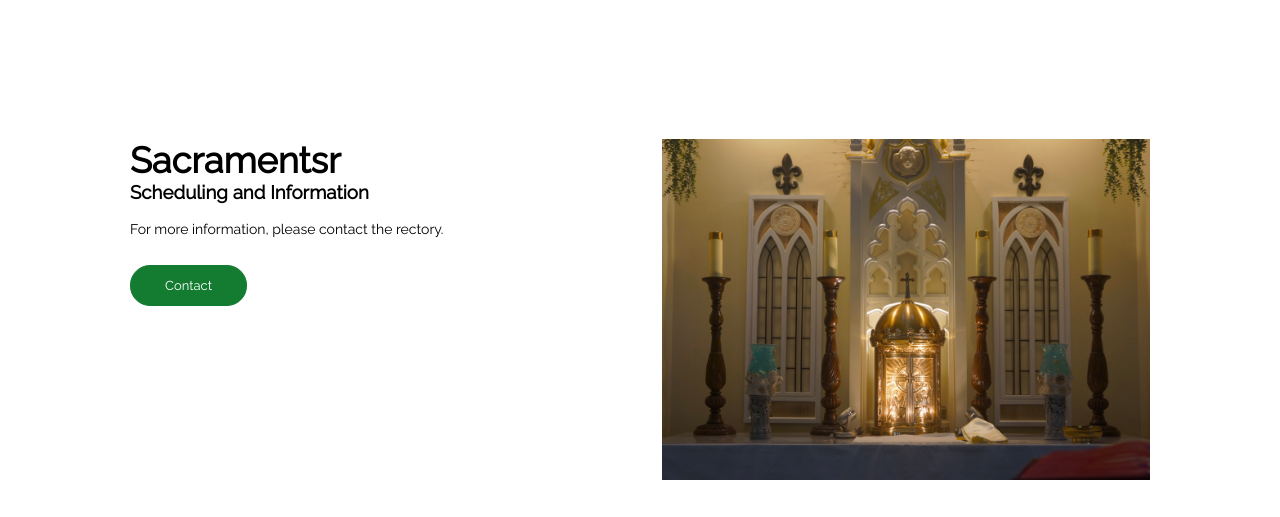
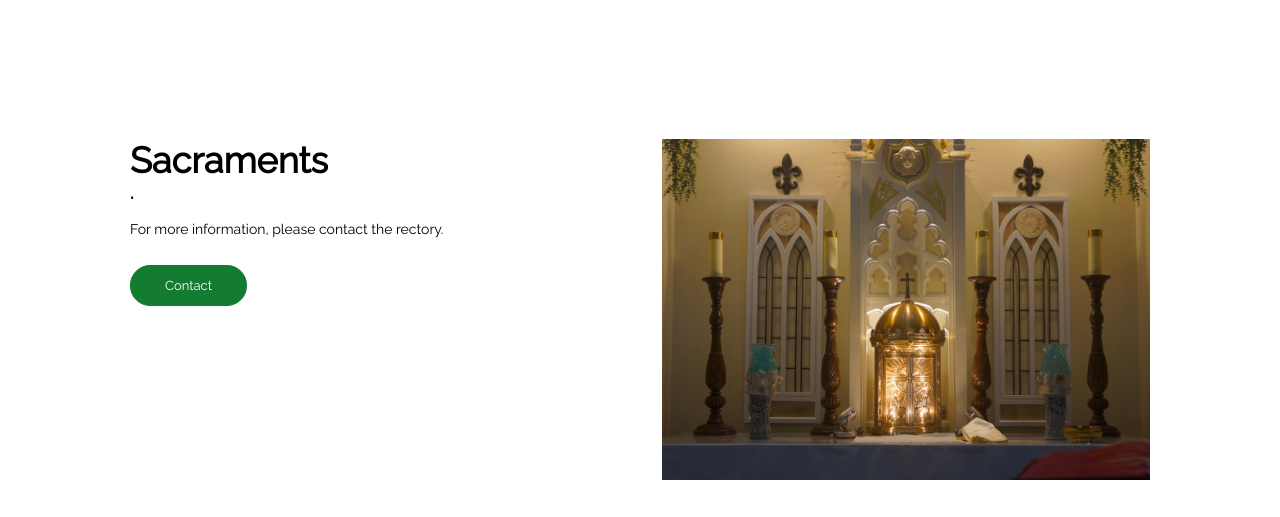
Before and after one commit to hopeDeJesusCodes/stpeter, a plain HTML site: page sacraments.html in a window 1280 px wide. Shown: the part 422-939 px from the top of the page. Drawn offline with Linux system fonts and the light colour scheme.

Commit message:
Edit Round 1

```diff
--- a/sacraments.html
+++ b/sacraments.html
@@ -44,8 +44,8 @@
 <section class="about-paragraph">
     <div class = "row">
         <div class="paragraph-col">
-            <h1>Sacramentsr</h1>
-            <h3>Scheduling and Information</h3>
+            <h1>Sacraments</h1>
+            <h3>.</h3>
             <p>For more information, please contact the rectory.
             </p>
             <a href="contact.html" class="secondary-button">Contact</a>
```
